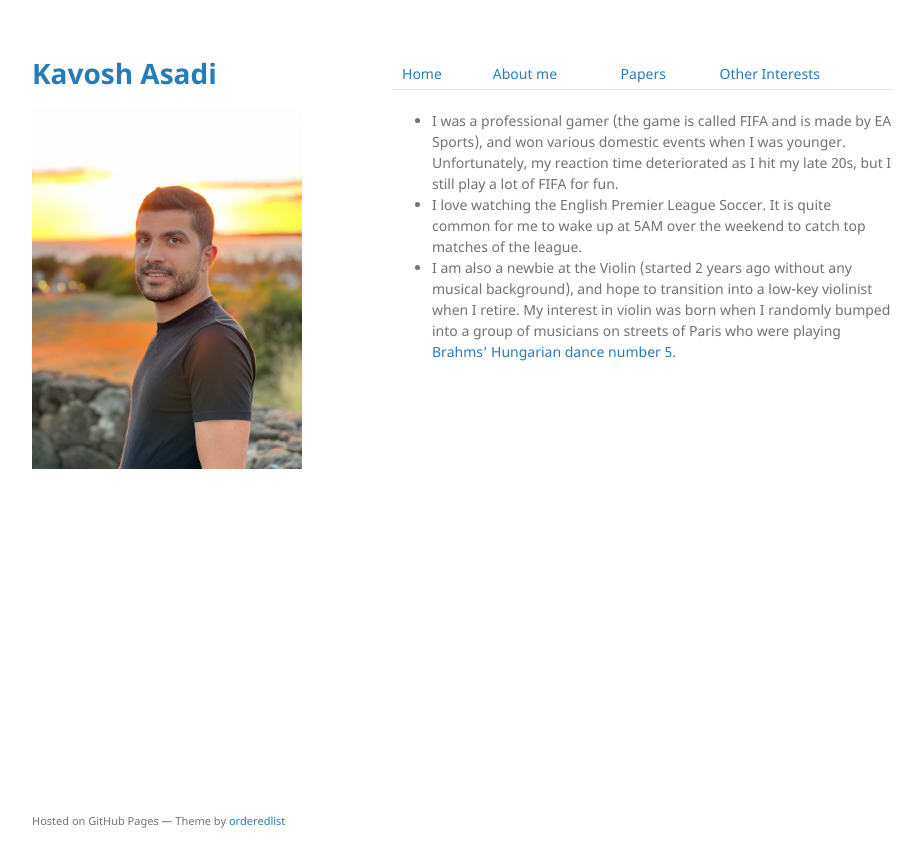
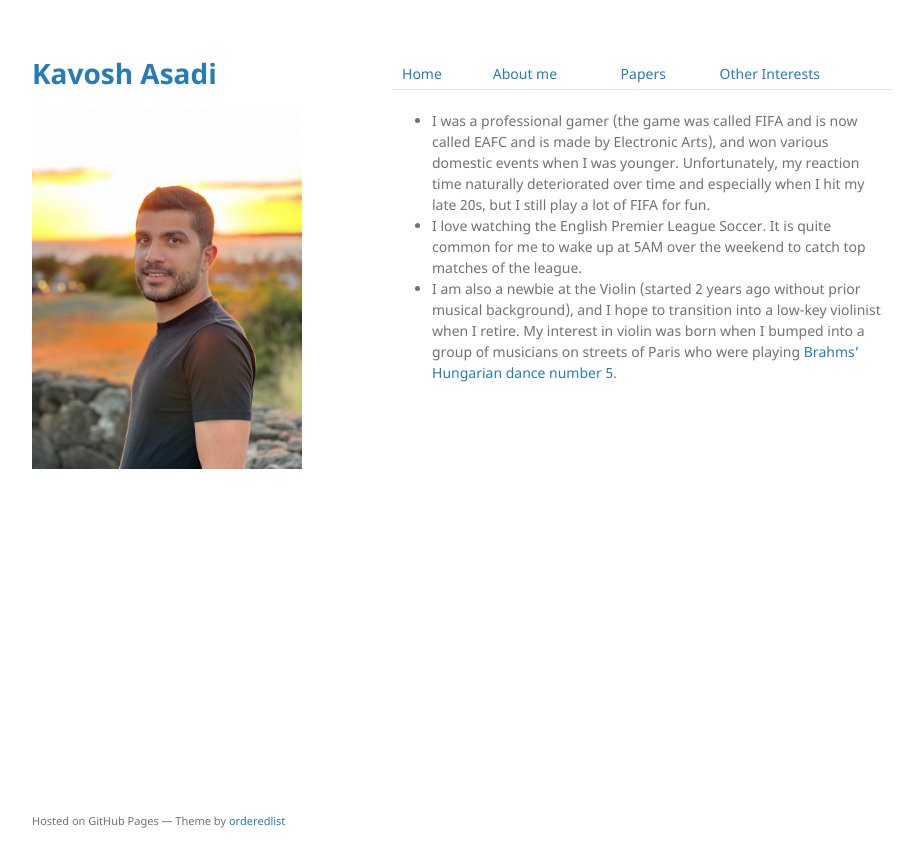
Before and after one commit to kavosh8/kavosh8.github.io, a Jekyll site: the page built from other.md, in a window 1280 px wide. Shown: the top 867 px of the page, without its empty margins (178-1100 px from the left). Built offline with Jekyll 4.4.1, drawn with Linux system fonts in a browser that asks for light colours; the repository's description, which GitHub fills in, is left out.

Commit message:
cleaned other

```diff
--- a/other.md
+++ b/other.md
@@ -5,6 +5,6 @@ layout: default
 
 [Home](./index.html)|[About me](./another-page.html)|[Papers](./another-page.html)|[Other Interests](./other.html)
 
-*	I was a professional gamer (the game is called FIFA and is made by EA Sports), and won various domestic events when I was younger. Unfortunately, my reaction time deteriorated as I hit my late 20s, but I still play a lot of FIFA for fun.
+*	I was a professional gamer (the game was called FIFA and is now called EAFC and is made by Electronic Arts), and won various domestic events when I was younger. Unfortunately, my reaction time naturally deteriorated over time and especially when I hit my late 20s, but I still play a lot of FIFA for fun.
 *	I love watching the English Premier League Soccer. It is quite common for me to wake up at 5AM over the weekend to catch top matches of the league.
-*	I am also a newbie at the Violin (started 2 years ago without any musical background), and hope to transition into a low-key violinist when I retire. My interest in violin was born when I randomly bumped into a group of musicians on streets of Paris who were playing [Brahms' Hungarian dance number 5](https://www.youtube.com/watch?v=6vqt51VVidY).
+*	I am also a newbie at the Violin (started 2 years ago without prior musical background), and I hope to transition into a low-key violinist when I retire. My interest in violin was born when I bumped into a group of musicians on streets of Paris who were playing [Brahms' Hungarian dance number 5](https://www.youtube.com/watch?v=6vqt51VVidY).
```
